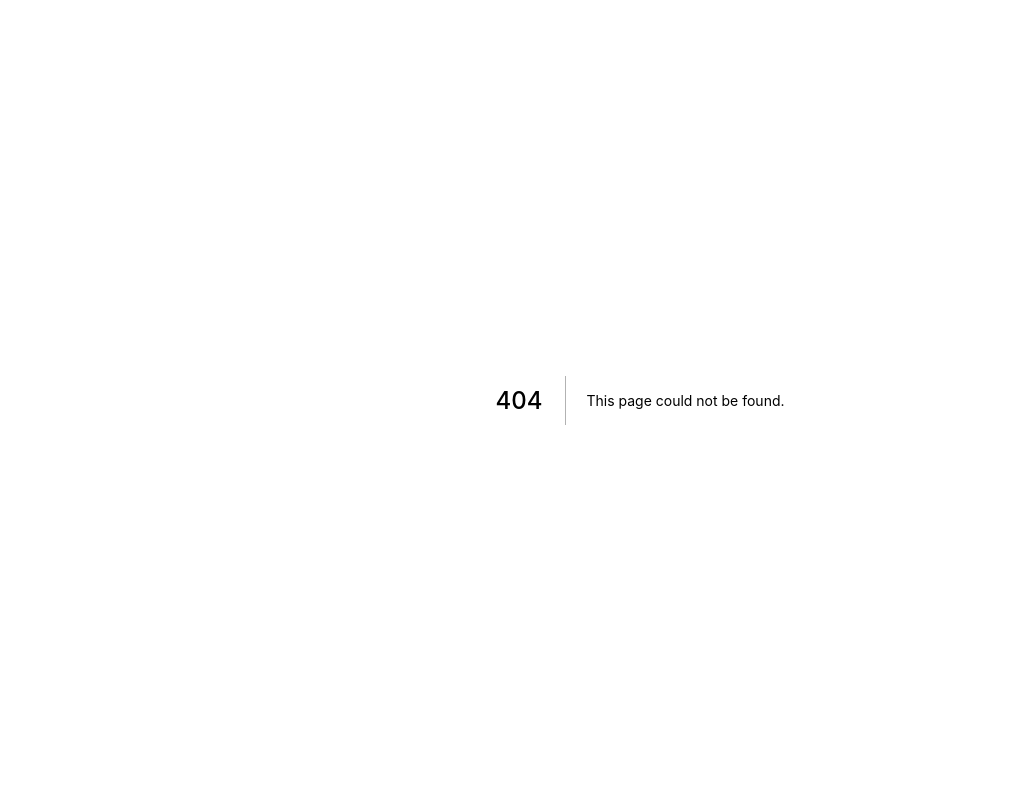
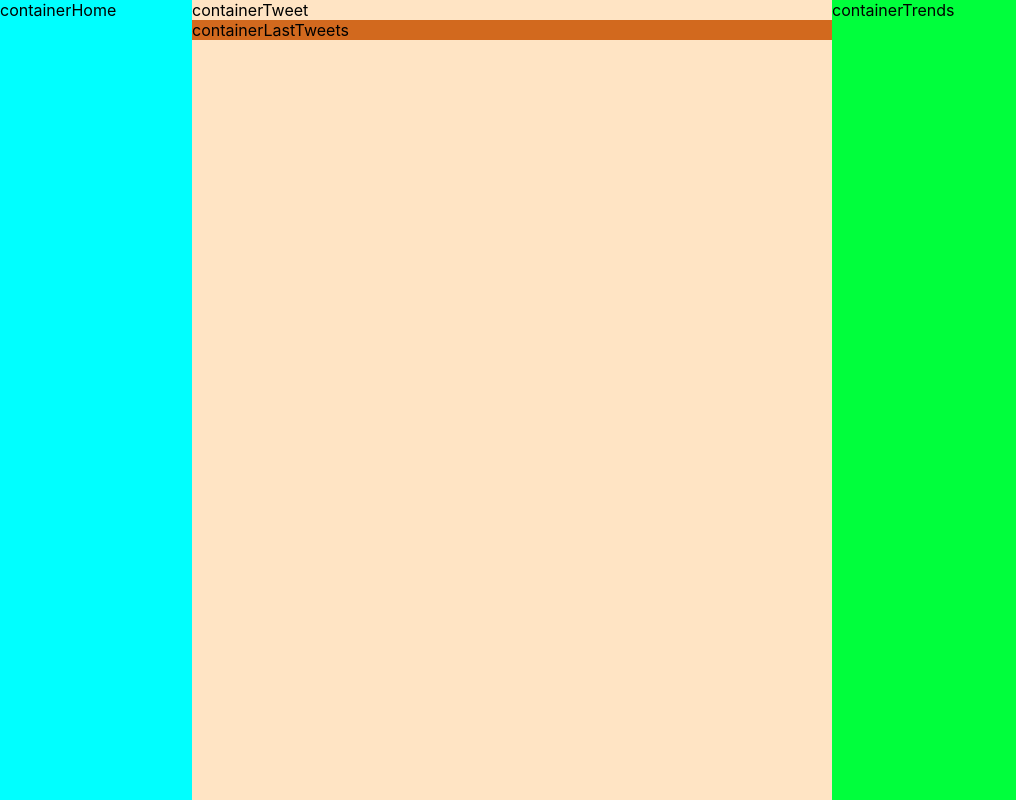
Before and after one commit to askilax/hackatweet-frontend, a Next.js app: page /Home in a window 1280 px wide. Before the commit this address had no page. Shown: the whole page, without its empty margins (0-1016 px from the left). Built offline with nearby package versions, Linux system fonts and the light colour scheme.

Commit message:
mise en place de la page home et co

```diff
--- a/components/Home.js
+++ b/components/Home.js
@@ -2,13 +2,24 @@ import styles from '../styles/Home.module.css';
 
 function Home() {
   return (
-    <div>
-      <main className={styles.main}>
-        <h1 className={styles.title}>
-          Welcome to <a href="https://nextjs.org">Next.js!</a>
-        </h1>
-      </main>
+    <div><main className={styles.main}>
+      <div className={styles.containerHome}>
+        containerHome
+      </div>
+      <div className={styles.containerTweetAndLast}>
+        <div className={styles.containerTweet}>
+          containerTweet
+        </div>
+        <div className={styles.containerLastTweets}>
+          containerLastTweets
+        </div>
+      </div>
+      <div className={styles.containerTrends}>
+        containerTrends
+      </div>
+    </main>
     </div>
+
   );
 }
 export default Home;
--- /dev/null
+++ b/pages/Home.js
@@ -0,0 +1,7 @@
+import Home from '../components/Home';
+
+function HomePage() {
+  return <Home />
+}
+
+export default HomePage;
--- a/styles/Home.module.css
+++ b/styles/Home.module.css
@@ -1,22 +1,27 @@
-.main {
+.main{
   display: flex;
-  flex-direction: column;
-  justify-content: center;
-  align-items: center;
-  min-height: 100vh;
-  padding: 4rem 0;
 }
 
-.title {
-  line-height: 1.15;
-  font-size: 4rem;
+.containerHome{
+background-color: aqua;
+height: 100vh;
+width: 15vw;
 }
 
-.title a {
-  color: #0070f3;
-  text-decoration: none;
+.containerTweetAndLast{
+  background-color:bisque;
+  width: 50vw;
+}
+.containerTweet{
+  background-color:bisque;
 }
 
-.title a:hover, .title a:focus, .title a:active {
-  text-decoration: underline;
+.containerLastTweets{
+  background-color:chocolate
 }
+
+.containerTrends{
+  background-color:rgb(0, 255, 60);
+  height: 100vh;
+  width: 35vw;
+}
```
Also changed, not shown: components/LastTweets.js (added, +14 -0 lines), components/Trends.js (added, +14 -0 lines), components/Tweet.js (added, +14 -0 lines), styles/LastTweets.module.css (added), styles/Tweet.module.css (added).
